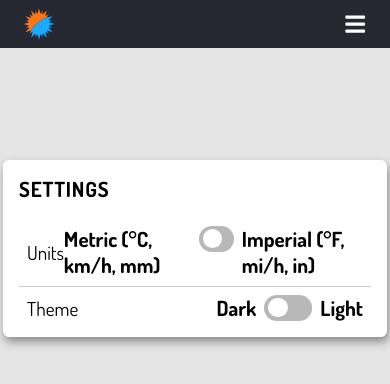
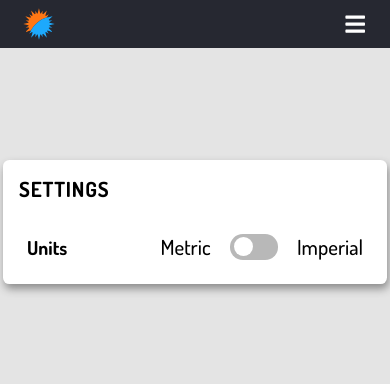
Before and after one commit to malayproject/meteo-monitor_ReactJS, a React (Create React App) app: page /meteo-monitor_ReactJS/settings in a window 390 px wide. Shown: the top 384 px of the page. Built offline with nearby package versions, Linux system fonts and the light colour scheme.

Commit message:
build update! sideCon, settingsPage, navbar modified.

```diff
--- a/src/App.css
+++ b/src/App.css
@@ -719,17 +719,18 @@ a {
 
 .settingsCon .body > * .name{
   font-size: 1.2rem;
+  font-weight: 600;
 }
 
 .settingsCon .body > * .value{
   font-size: 1.3rem;
   display: flex;
   flex-direction: row;
-
+  font-weight: 500!important;
 }
 
 .settingsCon .toggleDiv {
-  margin: 0 0.5rem;
+  margin: 0 1.2rem;
   width: 3rem;
   height: 1.6rem;
   display: flex;
@@ -753,6 +754,10 @@ a {
 
 .settingsCon .toggleDiv.righty  {
   justify-content: right;
+}
+
+.settingsCon .value span {
+  font-weight: 400;
 }
 
 .tile{
@@ -893,4 +898,30 @@ a {
     border: none;
   }
 
+  .settingsCon .units {
+    flex-direction: row;
   }
+
+  .settingsCon .units .name{
+    width: 100%;
+    text-align: left;
+  }
+
+  .settingsCon .units .value{
+    display: flex;
+    flex-direction: row;
+    width: 70%;
+    justify-content: space-between;
+    padding: 0.5rem 0;
+    font-weight: 400;
+  }
+
+  .settingsCon .toggleDiv {
+    min-width: 3rem;
+  }
+
+  .settingsCon .value span {
+    display: none;
+  };
+
+}
--- a/src/App.js
+++ b/src/App.js
@@ -42,6 +42,7 @@ function App() {
           isLoading={isLoading}
           currentCondition={currentCondition}
           handleSideBar={handleSideBar}
+          isMetric={isMetric}
         />
         <Routes>
           <Route
--- a/src/components/Navbar.js
+++ b/src/components/Navbar.js
@@ -2,8 +2,17 @@ import React from "react";
 import { Link } from "react-router-dom";
 import { FaBars } from "react-icons/fa";
 
-const Navbar = ({ location, isLoading, currentCondition, handleSideBar }) => {
+const Navbar = ({
+  location,
+  isLoading,
+  currentCondition,
+  handleSideBar,
+  isMetric,
+}) => {
   //   console.log(currentCondition);
+
+  const unitVal = isMetric ? "metric" : "imperial";
+
   return (
     <div className="navbar">
       <div className="left">
@@ -23,7 +32,7 @@ const Navbar = ({ location, isLoading, currentCondition, handleSideBar }) => {
               &nbsp;&emsp;
               {currentCondition.temperature.metric.value}&#176;
               <span>
-                {currentCondition.temperature.metric.unit.toLowerCase()}
+                {currentCondition.temperature[unitVal].unit.toLowerCase()}
               </span>
               {/* <img src={"./images/rainy.svg"} /> */}
               <img
--- a/src/components/SettingsPage.js
+++ b/src/components/SettingsPage.js
@@ -4,8 +4,6 @@ const SettingsPage = ({ setIsMetric, isMetric }) => {
   const handleToggleUnits = () => {
     setIsMetric((prev) => !prev);
   };
-
-  const handleToggleTheme = () => {};
 
   return (
     <div className="settingsPage">
@@ -15,17 +13,21 @@ const SettingsPage = ({ setIsMetric, isMetric }) => {
           <div className="units">
             <div className="name">Units</div>
             <div className="value">
-              <span>Metric (&#176;C, km/h, mm)</span>
+              <div>
+                Metric<span>&ensp;(&#176;C, km/h, mm)</span>
+              </div>
               <div
                 className={`toggleDiv ${isMetric ? "lefty" : "righty"}`}
                 onClick={handleToggleUnits}
               >
                 <div className="ball"></div>
               </div>
-              <span>Imperial (&#176;F, mi/h, in)</span>
+              <div>
+                Imperial<span>&ensp;(&#176;F, mi/h, in)</span>
+              </div>
             </div>
           </div>
-          <div className="theme">
+          {/* <div className="theme">
             <div className="name">Theme</div>
             <div className="value">
               <span>Dark</span>
@@ -34,7 +36,7 @@ const SettingsPage = ({ setIsMetric, isMetric }) => {
               </div>
               <span>Light</span>
             </div>
-          </div>
+          </div> */}
         </div>
       </div>
     </div>
--- a/src/components/SideCon.js
+++ b/src/components/SideCon.js
@@ -1,4 +1,4 @@
-import React from "react";
+import React, { useRef } from "react";
 import { IoClose } from "react-icons/io5";
 import { Link } from "react-router-dom";
 
@@ -13,9 +13,18 @@ const SideCon = ({ isSideConShown, handleSideBar, locationKey }) => {
           className="hoverable"
         />
       </div>
-      <Link to="settings">Settings</Link>
-      <Link to="/">Home</Link>
-      <Link to={`forecast/${locationKey}/today`}>Forecasts</Link>
+      <Link to="settings" onClick={() => handleSideBar("hide")}>
+        Settings
+      </Link>
+      <Link to="/" onClick={() => handleSideBar("hide")}>
+        Home
+      </Link>
+      <Link
+        to={`forecast/${locationKey}/today`}
+        onClick={() => handleSideBar("hide")}
+      >
+        Forecasts
+      </Link>
     </div>
   );
 };
```
Also changed, not shown: 11 other files (tests, documents, lock files or other folders). Lines whose indentation alone changed are shown as unchanged.
